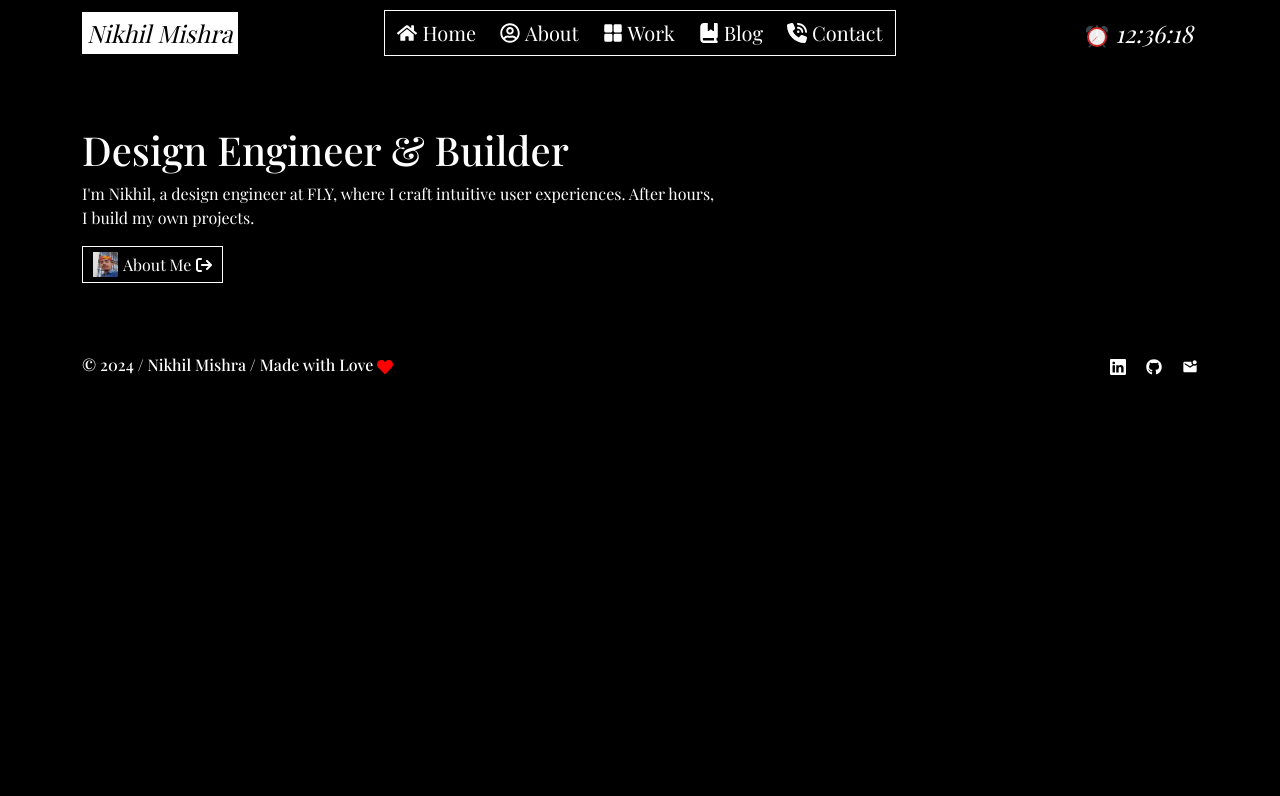
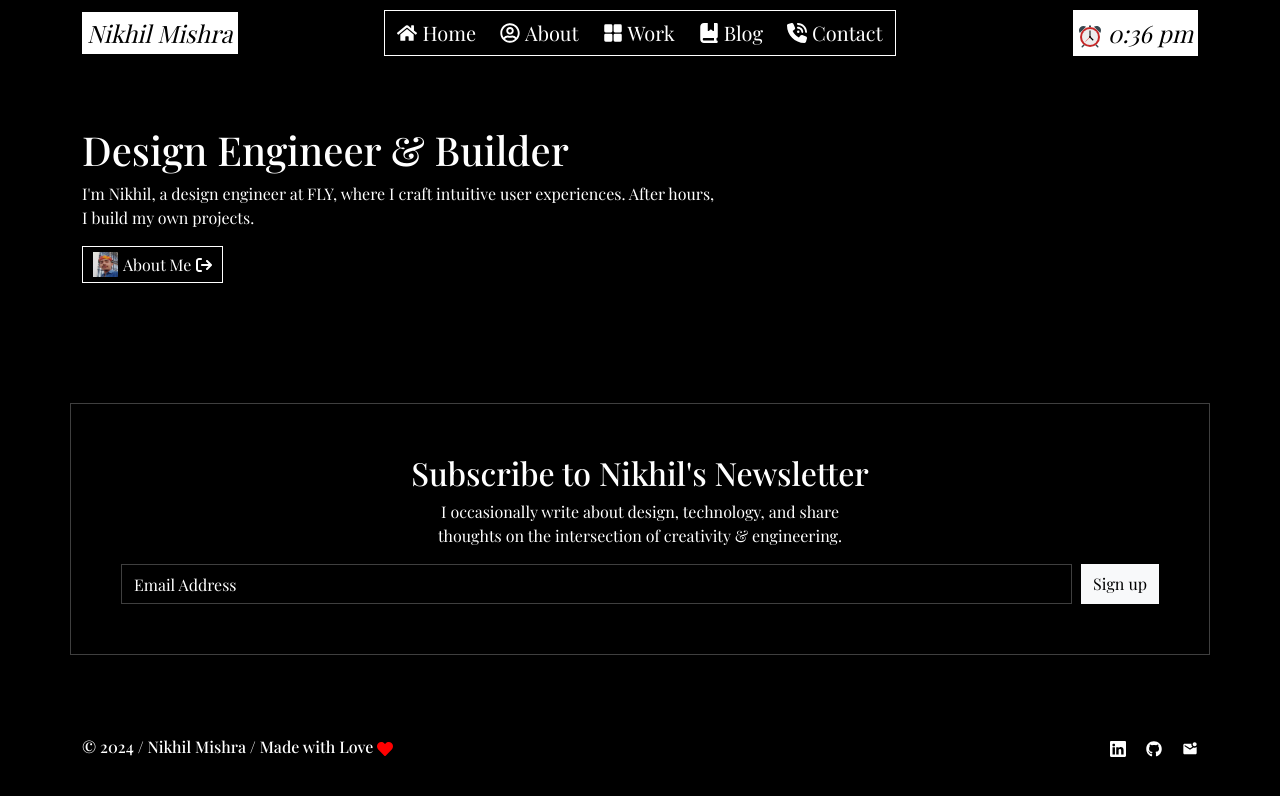
Before and after one commit to nikhil7476/nikhil-mishra-card, a Next.js app: page /home in a window 1280 px wide. Shown: the top 796 px of the page. Built offline with nearby package versions, Linux system fonts and the light colour scheme; a web font is replaced by a local one.

Commit message:
modified:   src/components/Header.js 	modified:   src/pages/home.js 	modified:   src/styles/Footer.module.css 	modified:   src/styles/Header.module.css 	modified:   src/styles/Home.module.css

```diff
--- a/src/components/Header.js
+++ b/src/components/Header.js
@@ -13,10 +13,10 @@ import { IoGrid } from "react-icons/io5";
 export default function Header() {
 
     const {
-        seconds,
         minutes,
         hours,
-    } = useTime({ format: '24-hour' });
+        ampm,
+    } = useTime({ format: '12-hour' });
 
     // State to track whether the component is mounted (client-side)
     const [isClient, setIsClient] = useState(false);
@@ -49,7 +49,7 @@ export default function Header() {
                     </Col>
                     <Col className={`col-md-2 ${styles.time}`}>
                         <p>
-                            <FcAlarmClock /> <span>{hours}</span>:<span>{minutes}</span>:<span>{seconds}</span>
+                            <FcAlarmClock /> <span>{hours}</span>:<span>{minutes} {ampm}</span>
                         </p>
                     </Col>
                 </Row>
--- a/src/pages/home.js
+++ b/src/pages/home.js
@@ -1,8 +1,9 @@
 import styles from "@/styles/Home.module.css";
 import Link from "next/link";
 import Image from "next/image";
-import { Col, Container, Row } from "react-bootstrap";
+import { Col, Container, Row, Form, Button, InputGroup } from "react-bootstrap";
 import { FaArrowRightFromBracket } from "react-icons/fa6";
+
 
 export default function Home() {
   return (
@@ -13,7 +14,31 @@ export default function Home() {
             <Col className="col-md-7">
               <h1>Design Engineer & Builder</h1>
               <p>{"I'm Nikhil, a design engineer at FLY, where I craft intuitive user experiences. After hours, I build my own projects."}</p>
-              <Link href="/about" title="About Me" className={styles.abtLnk}><Image src="/nikhil-mishra.jpg" alt="Nikhil_Mishra" title="Nikhil Mishra" width={25} height={25}/>About Me <FaArrowRightFromBracket /></Link>
+              <Link href="/about" title="About Me" className={styles.abtLnk}><Image src="/nikhil-mishra.jpg" alt="Nikhil_Mishra" title="Nikhil Mishra" width={25} height={25} />About Me <FaArrowRightFromBracket /></Link>
+            </Col>
+          </Row>
+        </Container>
+      </section>
+      <section className={styles.newsLetter}>
+        <Container>
+          <Row>
+            <Col className={styles.news}>
+              <h2>{"Subscribe to Nikhil's Newsletter"}</h2>
+              <p>I occasionally write about design, technology, and share<br />thoughts on the intersection of creativity & engineering.</p>
+              <Form className={styles.signupForm}>
+                <InputGroup>
+                  <Form.Control
+                    type="email"
+                    placeholder="Email Address"
+                    aria-label="Email"
+                    className={styles.emailInput}
+                    required
+                  />
+                  <Button variant="light" type="submit" className={styles.signupButton}>
+                    Sign up
+                  </Button>
+                </InputGroup>
+              </Form>
             </Col>
           </Row>
         </Container>
--- a/src/styles/Footer.module.css
+++ b/src/styles/Footer.module.css
@@ -1,5 +1,5 @@
 .ftrMain {
-    padding: 10px 0px;
+    padding: 20px 0px;
 }
 
 .copy {
--- a/src/styles/Header.module.css
+++ b/src/styles/Header.module.css
@@ -61,4 +61,6 @@
     font-style: italic;
     padding: 5px;
     margin-bottom: 0;
+    background-color: #fff;
+    color: #000;
 }
--- a/src/styles/Home.module.css
+++ b/src/styles/Home.module.css
@@ -9,3 +9,46 @@
     border: 1px solid #fff;
     box-shadow: inset 0 0 0 #00000000;
 }
+
+
+
+/*Newsletter CSS*/
+.news {
+    text-align: center;
+    background-color: #0000004d;
+    backdrop-filter: blur(1rem);
+    border: 1px solid #3f3f3f;
+    padding: 50px;
+}
+
+.signupForm {
+    display: flex;
+    justify-content: center;
+    gap: 20px;
+}
+
+.emailInput:active, .emailInput:focus {
+    color: #fff;
+    box-shadow: none;
+    border-color: #3f3f3f;
+    background-color: transparent;
+}
+
+.emailInput {
+    background-color: transparent;
+    color: #fff;
+    border-color: #3f3f3f;
+    border-radius: 0;
+    margin-right: 10px;
+    height: 40px;
+}
+
+.emailInput::placeholder {
+    color: #fff;
+}
+
+.signupButton {
+    border-radius: 0;
+    border: none;
+    height: 40px;
+}
```
